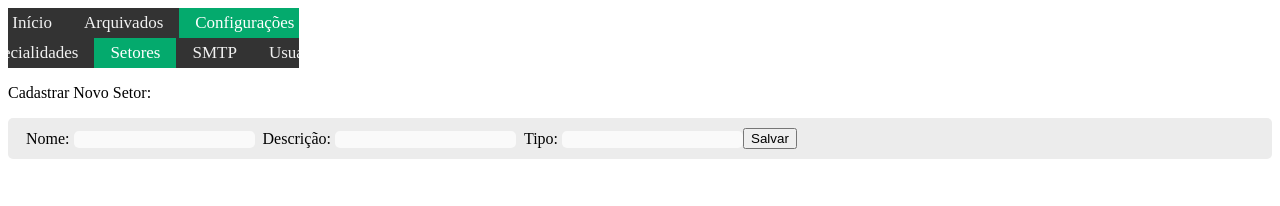
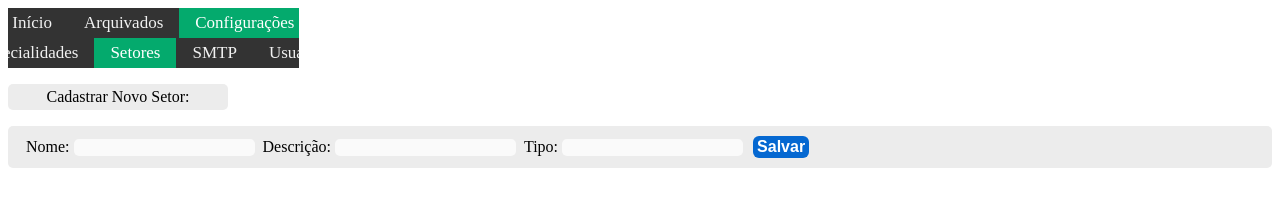
Before and after one commit to michaelrmartins/form_newuser, a website: page views/admin/config/departments/index.html in a window 1280 px wide. Drawn offline with Linux system fonts and the light colour scheme; no server answers.

Commit message:
Interface Adjust

```diff
--- a/views/admin/config/departments/assets/css/style.css
+++ b/views/admin/config/departments/assets/css/style.css
@@ -59,7 +59,6 @@
 }
 
 .div-container-top-menu a {
-
     float: left;
     display: block;
     color: #f2f2f2;
@@ -67,6 +66,18 @@
     padding: 14px 16px;
     text-decoration: none;
     font-size: 17px;
+}
+
+/* New Department Menu */
+.div-menu-new-department-title{
+    border-radius: 5px;
+    width: 220px;
+    background-color: #ececec;
+}
+
+.menu-new-department-title{
+    text-align: center;
+    padding: 4px;
 }
 
 .div-menu-new-department {
@@ -89,6 +100,26 @@ input {
     background-color: #fafafa;
     /* background: none;: */
     border: none;
+}
+
+.saveButton {
+    font-size: 1rem;
+    font-weight: bold;
+    padding: 2px 4px;
+    color: #ffffff;
+    background-color: #0568d1;
+    border: none;
+    border-radius: 6px;
+    cursor: pointer;
+    transition: all 0.3s;
+}
+
+.saveButton:hover {
+    background-color: #012d5c;
+}
+
+.div-save-button {
+    padding-left: 10px;
 }
 
 .div-container-top-menu a:hover {
--- a/views/admin/config/departments/assets/javascript/script.js
+++ b/views/admin/config/departments/assets/javascript/script.js
@@ -88,6 +88,7 @@ document.getElementById('saveButton').addEventListener('click', function() {
     });
     });
 
+    // User Confirm check
     function userConfirm(value){
         const userSelection = confirm("Confirma?");
         if (userSelection == true ){
--- a/views/admin/config/departments/index.html
+++ b/views/admin/config/departments/index.html
@@ -24,7 +24,7 @@
     </div>
 
         <!-- Div Menu New Department -->
-        <p>Cadastrar Novo Setor:</p>
+        <div class="div-menu-new-department-title"><p class="menu-new-department-title">Cadastrar Novo Setor:</p></div>
         <div class="div-menu-new-department">
             <div class="div-infos-group">
                 <label for="input-name">Nome:</label>
```
